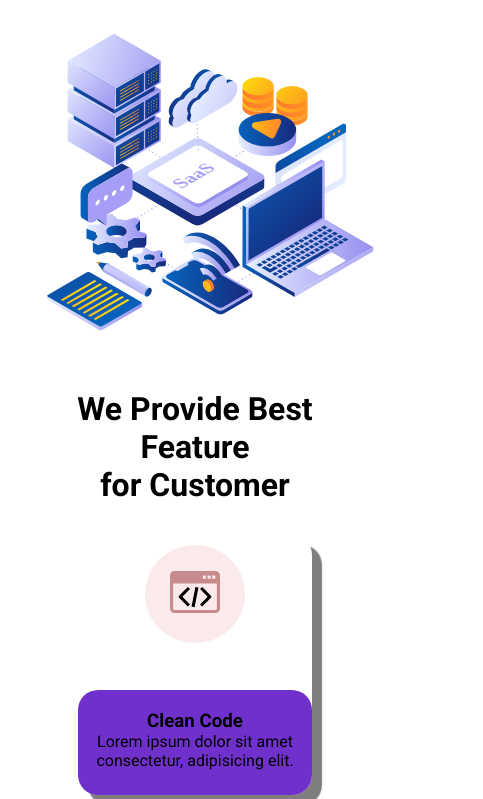
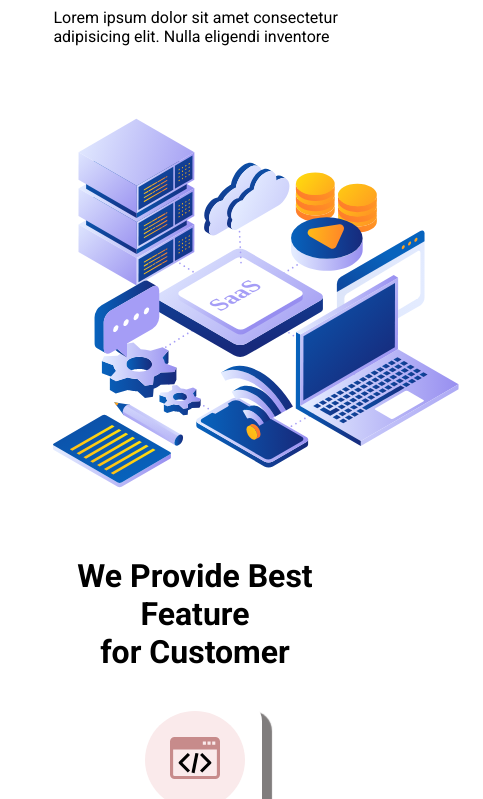
Before and after one commit to MTouthang/saas-web-application-demo, a plain HTML site: page index.html in a window 390 px wide. Shown: the part 1201-2000 px from the top of the page, 483 px wide, since content can reach past the window. Drawn offline with Linux system fonts and the light colour scheme.

Commit message:
layout update

```diff
--- a/mobile.css
+++ b/mobile.css
@@ -24,15 +24,15 @@ nav ul li {
     padding-top: 5%;
  }
  .i-illustration {
-    width: 370px;
+    width: 460px;
  }
  #spec {
     flex-direction: column-reverse;
 }
 #spec img {
-    width: 370px;
+    width: 460px;
 }
 
 figure {
-    margin: 10px 55px;
+    margin: 10px 105px;
 }
--- a/style.css
+++ b/style.css
@@ -26,7 +26,7 @@ body{
 }
 
 #navbar{
-    padding: 2% 10% 0% 6%;
+    padding: 2% 6% 0% 6%;
     background-color: #7030CC;
     display: flex;
     justify-content: space-between;
```
